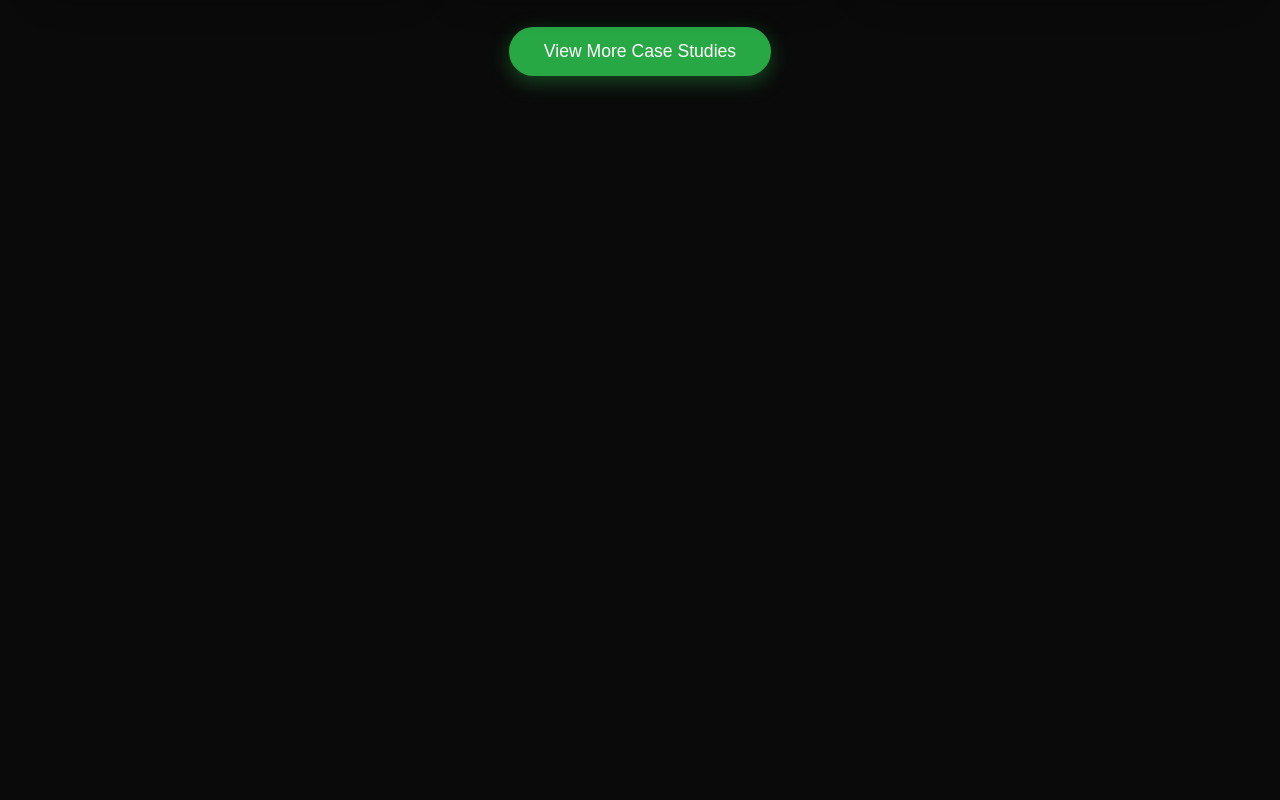
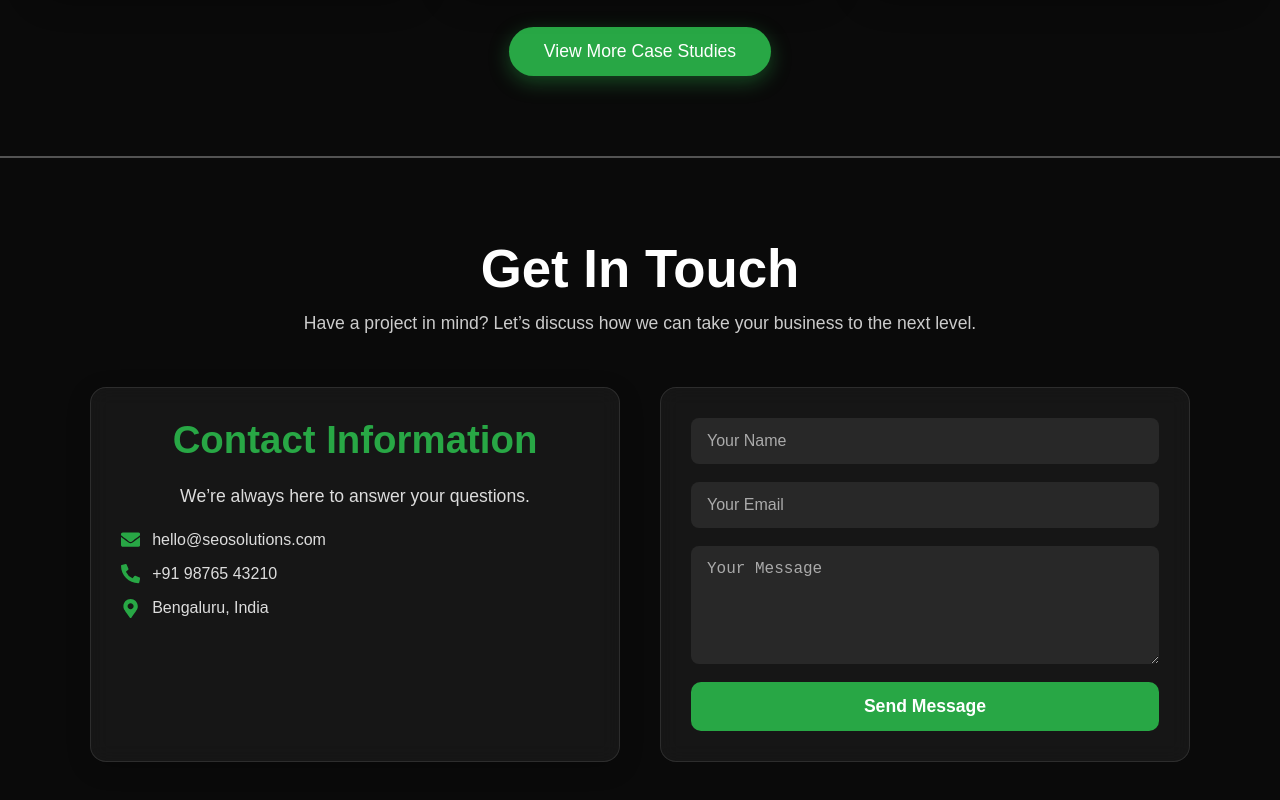
Before and after one commit to Santhosh-Kumar-2004/seo-saas-landing-page, a React (Vite) app: page / in a window 1280 px wide. Shown: the part 3447-4247 px from the top of the page. Before the commit the page ends 3603 px from the top, so only its background shows below. Built offline with nearby package versions, Linux system fonts and the light colour scheme.

Commit message:
Updated css

```diff
--- a/src/App.jsx
+++ b/src/App.jsx
@@ -5,6 +5,7 @@ import Features from './components/Features'
 import WhyHire from './components/WhyHire'
 import PricingSection from './components/PricingSection'
 import PortfolioSection from './components/PortfolioSection'
+import ContactSection from './components/Contact'
 
 function App() {
 
@@ -20,6 +21,8 @@ function App() {
     <PricingSection />
     <hr style={{ border: '1px solid rgba(255, 255, 255, 0.3)' }} />
     <PortfolioSection />
+    <hr style={{ border: '1px solid rgba(255, 255, 255, 0.3)' }} />
+    <ContactSection />
     </>
   )
 }
--- a/src/components/Contact.jsx
+++ b/src/components/Contact.jsx
@@ -0,0 +1,46 @@
+import React from "react";
+import { FaEnvelope, FaPhoneAlt, FaMapMarkerAlt } from "react-icons/fa";
+import "../styles/Contact.css";
+
+const ContactSection = () => {
+  return (
+    <section className="contact">
+      <div className="contact-header">
+        <h2 className="features-title">Get in Touch</h2>
+        <p className="features-subtitle">
+          Have a project in mind? Let’s discuss how we can take your business to the next level.
+        </p>
+      </div>
+
+      <div className="contact-grid">
+        {/* Left - Info */}
+        <div className="contact-info">
+          <h3>Contact Information</h3>
+          <p>We’re always here to answer your questions.</p>
+          <div className="info-item">
+            <FaEnvelope className="info-icon" />
+            <span>hello@seosolutions.com</span>
+          </div>
+          <div className="info-item">
+            <FaPhoneAlt className="info-icon" />
+            <span>+91 98765 43210</span>
+          </div>
+          <div className="info-item">
+            <FaMapMarkerAlt className="info-icon" />
+            <span>Bengaluru, India</span>
+          </div>
+        </div>
+
+        {/* Right - Form */}
+        <form className="contact-form">
+          <input type="text" placeholder="Your Name" required />
+          <input type="email" placeholder="Your Email" required />
+          <textarea rows="5" placeholder="Your Message" required></textarea>
+          <button type="submit" className="contact-btn">Send Message</button>
+        </form>
+      </div>
+    </section>
+  );
+};
+
+export default ContactSection;
--- a/src/styles/Contact.css
+++ b/src/styles/Contact.css
@@ -0,0 +1,132 @@
+/* Contact Section */
+.contact {
+  padding: 80px 20px;
+  /* background: linear-gradient(135deg, #0a0a0a, #111); */
+  color: #fff;
+  text-align: center;
+  position: relative;
+  z-index: 2;
+}
+
+/* Title and subtitle */
+.contact-header {
+  max-width: 700px;
+  margin: 0 auto 50px;
+}
+
+.contact-title {
+  font-size: 2.8rem;
+  font-weight: 700;
+  color: #28a745;
+  margin-bottom: 15px;
+}
+
+.contact-subtitle {
+  font-size: 1.1rem;
+  color: #ddd;
+}
+
+/* Grid layout */
+.contact-grid {
+  display: grid;
+  grid-template-columns: 1fr 1fr;
+  gap: 40px;
+  max-width: 1100px;
+  margin: 0 auto;
+  text-align: left;
+}
+
+/* Left - info */
+.contact-info {
+  background: rgba(255, 255, 255, 0.05);
+  padding: 30px;
+  border-radius: 16px;
+  backdrop-filter: blur(10px);
+  -webkit-backdrop-filter: blur(10px);
+  border: 1px solid rgba(255, 255, 255, 0.1);
+  box-shadow: 0 6px 25px rgba(0, 0, 0, 0.2);
+  text-align: center;
+}
+
+.contact-info h3 {
+  margin-bottom: 10px;
+  font-size: 2.4rem;
+  color: #28a745;
+  margin-bottom: 20px;
+}
+
+.contact-info p {
+  /* margin-bottom: 10px; */
+  font-size: 1.1rem;
+  /* color: #28a745; */
+  margin-bottom: 20px;
+}
+
+.info-item {
+  display: flex;
+  align-items: center;
+  gap: 12px;
+  margin: 15px 0;
+  font-size: 1rem;
+  color: #ddd;
+  text-align: center;
+}
+
+.info-icon {
+  font-size: 1.2rem;
+  color: #28a745;
+}
+
+/* Right - form */
+.contact-form {
+  display: flex;
+  flex-direction: column;
+  gap: 18px;
+  background: rgba(255, 255, 255, 0.05);
+  padding: 30px;
+  border-radius: 16px;
+  backdrop-filter: blur(10px);
+  border: 1px solid rgba(255, 255, 255, 0.1);
+}
+
+.contact-form input,
+.contact-form textarea {
+  padding: 14px 16px;
+  border-radius: 8px;
+  border: none;
+  outline: none;
+  background: rgba(255, 255, 255, 0.08);
+  color: #fff;
+  font-size: 1rem;
+}
+
+.contact-form input::placeholder,
+.contact-form textarea::placeholder {
+  color: #aaa;
+}
+
+/* Button */
+.contact-btn {
+  background: #28a745;
+  color: #fff;
+  padding: 14px;
+  font-size: 1.1rem;
+  font-weight: 600;
+  border-radius: 10px;
+  border: none;
+  cursor: pointer;
+  transition: all 0.3s ease;
+}
+
+.contact-btn:hover {
+  background: #218838;
+  box-shadow: 0 8px 20px rgba(40, 167, 69, 0.4);
+  transform: translateY(-3px);
+}
+
+/* Responsive */
+@media (max-width: 900px) {
+  .contact-grid {
+    grid-template-columns: 1fr;
+  }
+}
```
